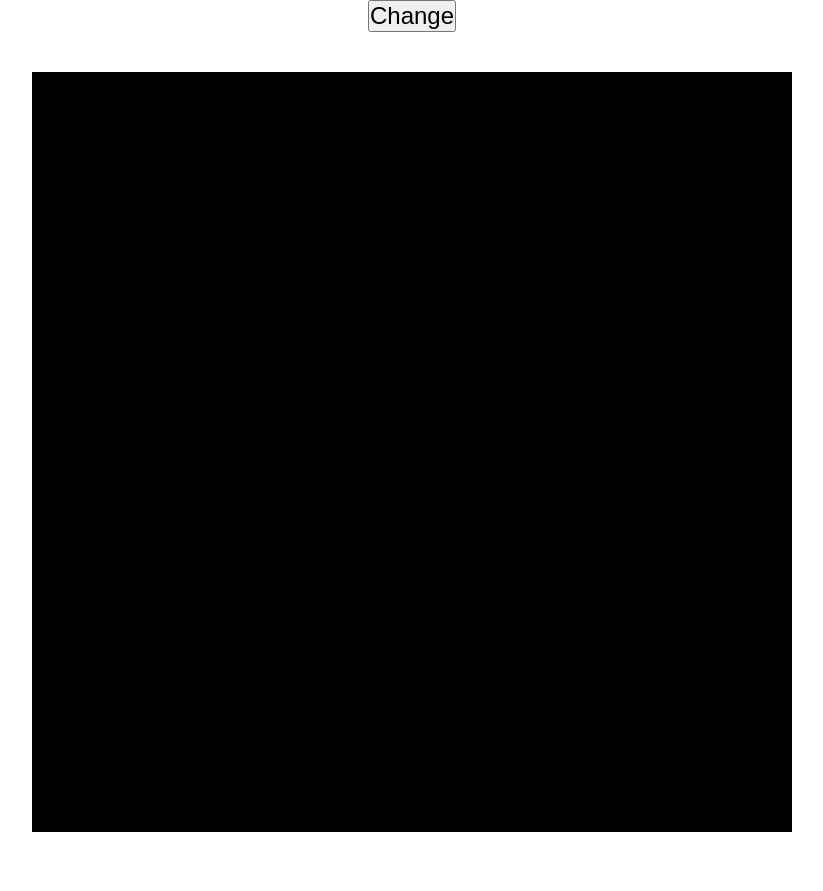
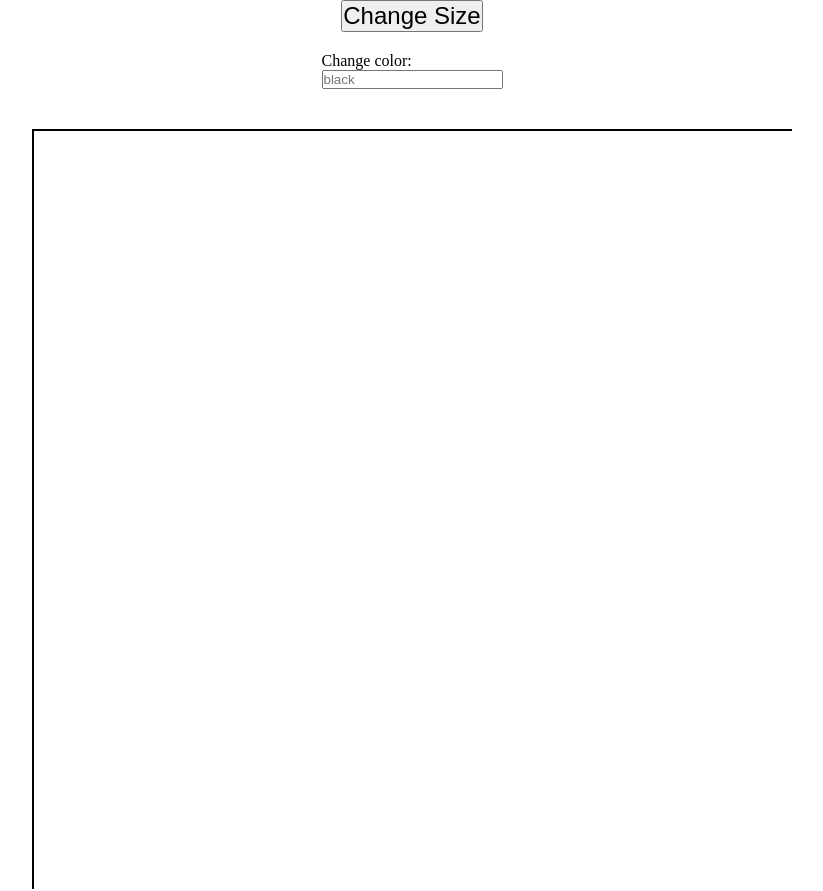
Before and after one commit to chiragchhabria2/Etch-a-sketch, a plain HTML site: page index.html in a window 1280 px wide. Shown: the whole page, without its empty margins (228-1051 px from the left). Before the commit the page ends 832 px from the top, so only its background shows below. Drawn offline with Linux system fonts and the light colour scheme.

Commit message:
Fixed lag and added color option

```diff
--- a/index.html
+++ b/index.html
@@ -11,8 +11,13 @@
 <body>
     <header>
 
-        <button id="changeBtn"> change</button>
-    </header>
+        <button id="changeBtn"> change size</button>
+
+    <div class="inputDiv">
+        <label for="colorInput">Change color:</label>
+    <input type="text" name="colorInput" id="colorInput" placeholder="black">
+</div>
+</header>
     <div id="container">
 
     </div>
--- a/index.js
+++ b/index.js
@@ -1,5 +1,5 @@
-// document.querySelector(":root").style.setProperty("--SQUARE-DIMENSIONS", "1000px");
 let square;
+let sqColor = "black";
 const container = document.querySelector("#container");
 let numberOfSquaresOnOneSide = 16;
 document.querySelector(":root").style.setProperty("--NUMBER-OF-SQUARES", numberOfSquaresOnOneSide)
@@ -7,6 +7,7 @@ createGrid(numberOfSquaresOnOneSide);
 
 
 let btn = document.getElementById("changeBtn");
+let colorInput = document.getElementById("colorInput");
 btn.addEventListener("click", () => {
     numberOfSquaresOnOneSide = prompt("How many squares per side?");
     numberOfSquaresOnOneSide = parseInt(numberOfSquaresOnOneSide);
@@ -19,20 +20,19 @@ btn.addEventListener("click", () => {
 });
 
 
-
+colorInput.addEventListener("input", () => {
+    sqColor = colorInput.value;
+});
 
 function createGrid(length) {
 for (let i = 0; i < length ** 2; i++) {
     square = document.createElement("div");
     square.classList.add("square");
+    square.addEventListener("mouseover", function() {
+             this.style.backgroundColor = sqColor;});
     container.appendChild(square)
 
-    let allSquares = document.querySelectorAll(".square");
-    allSquares.forEach((square) => {
-        square.addEventListener("mouseover", () => {
-            square.style.backgroundColor = "red";
-        })
-    })
+
 }
 
 }
--- a/style.css
+++ b/style.css
@@ -4,20 +4,21 @@
     margin: 0;
 }
 :root {
-    --SQUARE-COLOR : #000;
-    --CONTAINER-DIMENSIONS : 95vh;
+    --SQUARE-COLOR : white;
+    --CONTAINER-DIMENSIONS : min(95vh , 95vw);
 
     --NUMBER-OF-SQUARES : 0;
     --SQUARE-DIMENSIONS : calc( var(--CONTAINER-DIMENSIONS) / var(--NUMBER-OF-SQUARES));
 }
 #container {
+    border: 2px double black;
     max-width: var(--CONTAINER-DIMENSIONS);
     max-height: var(--CONTAINER-DIMENSIONS);
     display: grid;
     grid-template-columns: repeat(var(--NUMBER-OF-SQUARES), 1fr);
     grid-template-rows: repeat(var(--NUMBER-OF-SQUARES), 1fr);
     margin: auto;
-    margin-top: 5vh;
+    margin-top: min(5vh , 5vw);
 }
 
 .square {
@@ -28,12 +29,20 @@
 }
 
 #changeBtn {
+    display: block;
+
     text-transform: capitalize;
     font-size: 1.5rem;
 
 }
+#colorInput {
+    display: block;
+
+}
 header {
     display: flex;
+    flex-direction: column;
     justify-content: center;
     align-items: center;
+    gap: 20px;
 }
```
